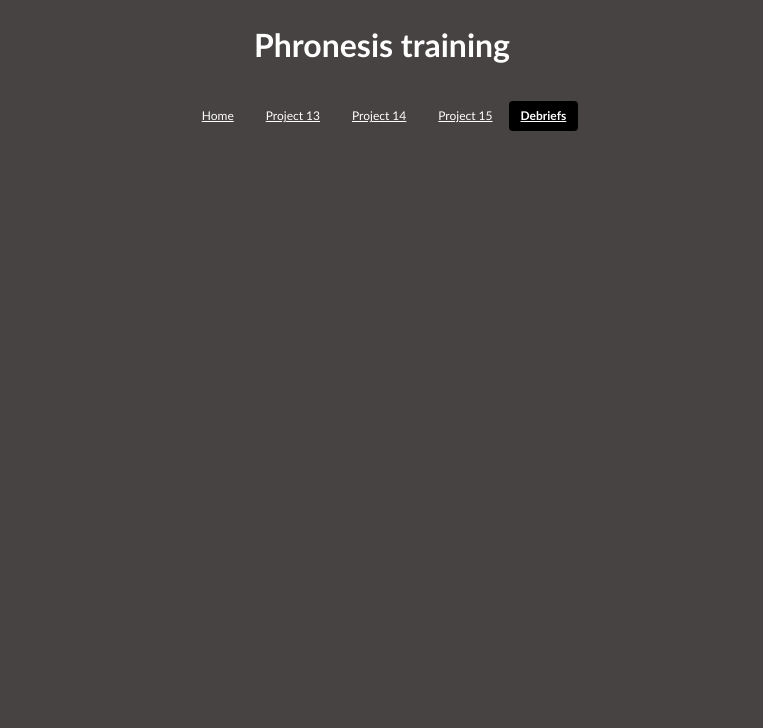
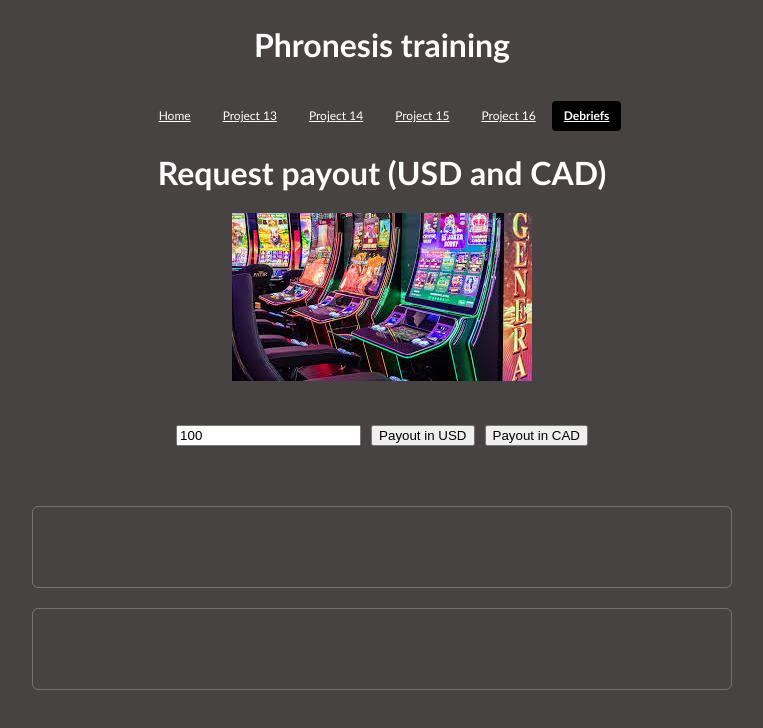
Before and after one commit to viceromag/ph-training, a Vue app: page /project16 in a window 1280 px wide. Shown: the top 728 px of the page, without its empty margins (258-1021 px from the left). Built offline with nearby package versions, Linux system fonts and the light colour scheme; no server answers.

Commit message:
Rename the page

```diff
--- a/src/App.vue
+++ b/src/App.vue
@@ -12,7 +12,8 @@ import { RouterLink, RouterView } from 'vue-router'
         <RouterLink to="/project14">Home</RouterLink>
         <RouterLink to="/project14">Project 13</RouterLink>
         <RouterLink to="/project14">Project 14</RouterLink>
-        <RouterLink to="/project14">Project 15</RouterLink>
+        <RouterLink to="/project15">Project 15</RouterLink>
+        <RouterLink to="/project16">Project 16</RouterLink>
         <RouterLink to="/debriefs" style="color: white;background: black; font-weight: bold; padding: 6px 12px;border-radius: 4px;">Debriefs</RouterLink>
       </nav>
     </div>
--- a/src/router/index.js
+++ b/src/router/index.js
@@ -20,6 +20,11 @@ const router = createRouter({
       component: () => import('../views/Project15.vue')
     },
     {
+      path: '/project16',
+      name: 'project16',
+      component: () => import('../views/Project16.vue')
+    },
+    {
       path: '/debriefs',
       name: 'debriefs',
       component: () => import('../views/Debriefs.vue')
--- /dev/null
+++ b/src/views/Project16.vue
@@ -0,0 +1,103 @@
+<script setup>
+import { ref } from 'vue';
+import RebillyInstruments from '@rebilly/instruments';
+
+const customerId = "test-customer";
+const inputValue = ref('100');
+
+(async () => {
+  const response = await fetch("https://vercel-fkt1.vercel.app/payout", {
+    method: "POST",
+    headers: {
+      "Content-Type": "application/json",
+      Accept: "application/json",
+    },
+    body: JSON.stringify({currency: "USD", amount: 100}),
+  });
+  const {token, payoutRequestId} = await response.json();
+
+  // Mount Rebilly Instruments
+  RebillyInstruments.mount({
+    apiMode: "sandbox",
+    payout: {
+      payoutRequestId,
+    },
+    jwt: token,
+    theme: {
+      colorPrimary: '#5f8667', // Brand color
+      colorText: '#fff',
+      colorDanger: '#cd5c5c',
+      colorBackground: '#484343', // Website background color
+      buttonColorText: '#ffffff',
+      fontFamily: 'Trebuchet MS, sans-serif', // Website font family
+    },
+  });
+
+
+})();
+
+async function swtichToUSD() {
+  const response = await fetch("https://vercel-fkt1.vercel.app/payout", {
+    method: "POST",
+    headers: {
+      "Content-Type": "application/json",
+      Accept: "application/json",
+    },
+    body: JSON.stringify({currency: "USD", amount: inputValue.value}),
+  });
+  const {token, payoutRequestId} = await response.json();
+
+  RebillyInstruments.update({
+    payout: {
+      payoutRequestId,
+    },
+    jwt: token,
+  });
+}
+
+async function swtichToCAD() {
+  RebillyInstruments.destroy();
+  const response = await fetch("https://vercel-fkt1.vercel.app/payout", {
+    method: "POST",
+    headers: {
+      "Content-Type": "application/json",
+      Accept: "application/json",
+    },
+    body: JSON.stringify({currency: "CAD", amount: inputValue.value}),
+  });
+  const {token, payoutRequestId} = await response.json();
+
+  RebillyInstruments.mount({
+    apiMode: "sandbox",
+    payout: {
+      payoutRequestId,
+    },
+    jwt: token,
+    theme: {
+      colorPrimary: '#5f8667', // Brand color
+      colorText: '#fff',
+      colorDanger: '#cd5c5c',
+      colorBackground: '#484343', // Website background color
+      buttonColorText: '#ffffff',
+      fontFamily: 'Trebuchet MS, sans-serif', // Website font family
+    },
+  });
+}
+
+</script>
+
+<template>
+  <h1>Request payout (USD and CAD)</h1>
+  <img src="/src/assets/logo.jfif" alt="">
+  <div style="padding: 40px 0 20px 0">
+    <input type="text" v-model="inputValue">
+    <button style="margin-left: 10px; margin-right: 10px;" @click="swtichToUSD()">Payout in USD</button>
+    <button @click="swtichToCAD()">Payout in CAD</button>
+  </div>
+  <div class="container2">
+    <div class="form-wrapper">
+      <section class="rebilly-instruments-summary"></section>
+      <section class="rebilly-instruments"></section>
+    </div>
+  </div>
+</template>
```
